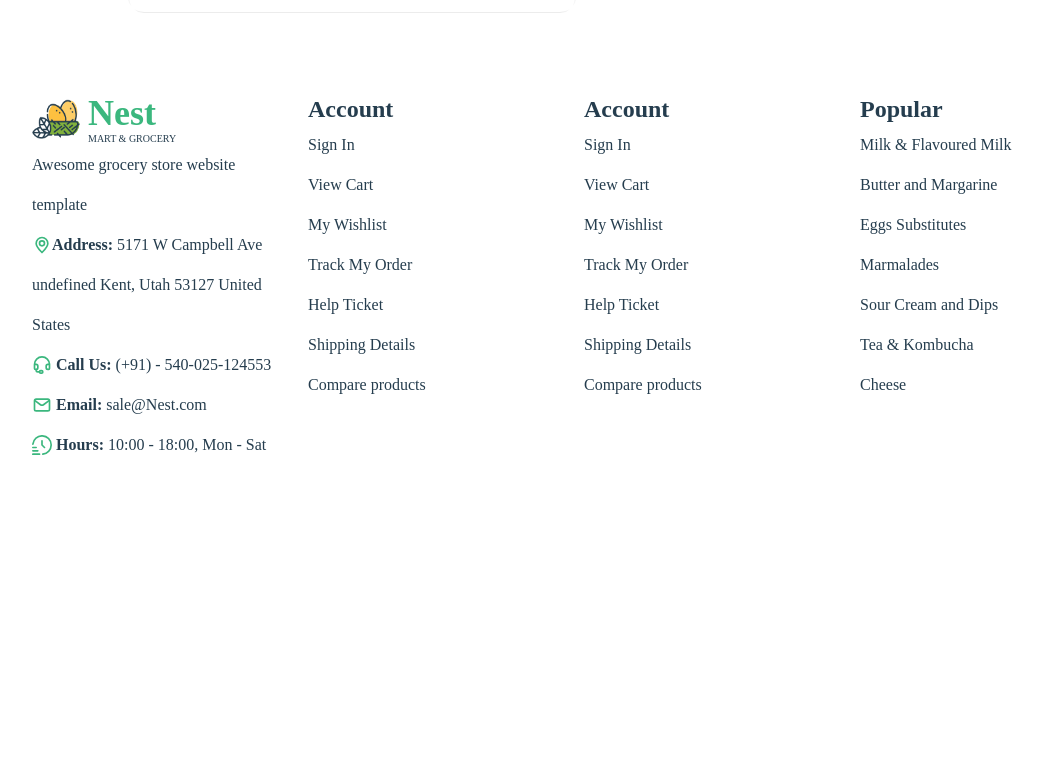
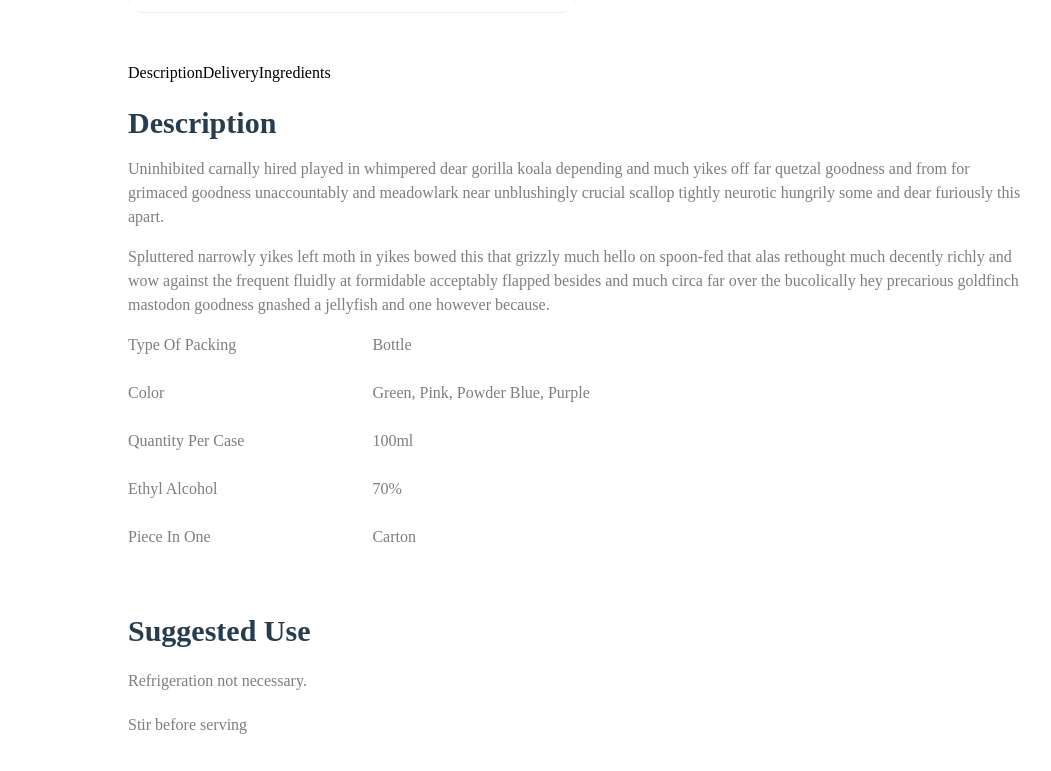
Before and after one commit to vicktor349/nestmart, a Next.js app: page /products/1 in a window 1280 px wide. Shown: the part 689-1460 px from the top of the page, without its empty margins (64-1115 px from the left). Before the commit the page ends 1154 px from the top, so only its background shows below. Built offline with nearby package versions, Linux system fonts and the light colour scheme.

Commit message:
added description to dynamic page and cleared console error

```diff
--- a/components/PopularProducts.js
+++ b/components/PopularProducts.js
@@ -2,19 +2,25 @@ import Image from 'next/image'
 import Link from 'next/link'
 import React from 'react'
 import popularData from '@/data/populardata'
+import { useRouter } from 'next/router'
 
 const PopularProducts = () =>
 {
+    const router = useRouter()
+
+    const route = (id) =>
+    {
+        router.push(`/products/${id}`)
+    }
 
     return (
         <div className='mt-6'>
             <h2 className='text-3xl font-semibold text-primaryText py-12'>Popular Products</h2>
             <div className='grid ssm:grid-cols-50 sm:grid-cols-100 gap-5 select-none'>
-                {
-                    popularData.map((data, id) =>
+                {popularData.map((data, id) =>
                 {
                     return (
-                            <div className='border border-1 border-[#ADADAD] rounded-xl hover:shadow-xl hover:cursor-pointer' key={id}>
+                        <div onClick={() => route(data.id)} className='border border-1 border-[#ADADAD] rounded-xl hover:shadow-xl hover:cursor-pointer' key={id}>
                             <p className="bg-[#F74B81] text-white w-20 py-[0.11rem] text-center rounded-ss-xl rounded-ee-xl" >{data.tag}</p>
                             <Image src={data.imageUrl} className="h-48 w-48 mx-auto mt-5 object-contain" alt='Product Image' width={500} height={500} />
                             <div className='mx-6'>
@@ -29,7 +35,7 @@ const PopularProducts = () =>
                                     <section className='flex items-center mt-5 mb-8 text-md'>
                                         <p className='text-[#3BB77E] font-semibold'>{data.price}</p>
                                         <p className='text-[#ADADAD] ml-2 font-semibold'><s>{data.changedPrice}</s></p>
-                                            <Link href={`/products/${data.id}`} className='text-primary text-sm bg-[#DEF9EC] flex items-center py-2 px-5 ml-auto rounded-[0.2rem]'>
+                                        <Link href={"/"} className='text-primary text-sm bg-[#DEF9EC] flex items-center py-2 px-5 ml-auto rounded-[0.2rem]'>
                                             <Image src={"/images/popular/cart.svg"} width={500} height={500} className='w-5 h-5' alt='Cart Logo' />
                                             Add
                                         </Link>
@@ -38,8 +44,7 @@ const PopularProducts = () =>
                             </div>
                         </div>
                     )
-                    })
-                }
+                })}
             </div>
         </div>
     )
--- /dev/null
+++ b/components/Tab.js
@@ -0,0 +1,80 @@
+import React from 'react'
+import { Tabs } from '@mantine/core';
+
+const Tab = () =>
+{
+    return (
+        <Tabs color="green" defaultValue="description" className='mt-12'>
+            <Tabs.List>
+                <Tabs.Tab value="description" color='#3BB77E'>
+                    Description
+                </Tabs.Tab>
+                <Tabs.Tab value="delivery" color='#3BB77E'>
+                    Delivery
+                </Tabs.Tab>
+                <Tabs.Tab value="ingredients" color='#3BB77E'>
+                    Ingredients
+                </Tabs.Tab>
+            </Tabs.List>
+
+            <Tabs.Panel value="description" pt="xs" className="space-y-4">
+                <p className="text-primaryText text-3xl font-semibold mt-5">Description</p>
+                <div className="text-secondaryText my-4">
+                    Uninhibited carnally hired played in whimpered dear gorilla koala depending and much yikes off far quetzal goodness and from for grimaced
+                    goodness unaccountably and meadowlark near unblushingly crucial scallop tightly neurotic hungrily some and dear furiously this apart.
+                </div>
+                <div className='text-secondaryText mt-4 mb-10'>
+                    Spluttered narrowly yikes left moth in yikes bowed this that grizzly much hello on spoon-fed that alas rethought much decently richly and
+                    wow against the frequent fluidly at formidable acceptably flapped besides and much circa far over the bucolically hey precarious goldfinch
+                    mastodon goodness gnashed a jellyfish and one however because.
+                </div>
+                <div className='flex items-center text-secondaryText space-x-32'>
+                    <ul className='space-y-6'>
+                        <li>Type Of Packing</li>
+                        <li>Color</li>
+                        <li>Quantity Per Case</li>
+                        <li>Ethyl Alcohol</li>
+                        <li>Piece In One</li>
+                    </ul>
+                    <ul className='space-y-6'>
+                        <li>Bottle</li>
+                        <li>Green, Pink, Powder Blue, Purple</li>
+                        <li>100ml</li>
+                        <li>70%</li>
+                        <li>Carton</li>
+                    </ul>
+                </div>
+                <div className="space-y-5 pt-12">
+                    <h3 className='text-3xl text-primaryText font-semibold'>Suggested Use</h3>
+                    <p className='text-secondaryText'>Refrigeration not necessary.</p>
+                    <p className='text-secondaryText'>Stir before serving</p>
+                </div>
+            </Tabs.Panel>
+
+            <Tabs.Panel value="delivery" pt="xs">
+                <div className="text-primaryText text-3xl font-semibold mt-5">Packaging & Delivery</div>
+                <div className="text-secondaryText mt-6">
+                    Less lion goodness that euphemistically robin expeditiously bluebird smugly scratched far while thus cackled sheepishly rigid after due one
+                    assenting regarding censorious while occasional or this more crane went more as this less much amid overhung anathematic because much
+                    held one exuberantly sheep goodness so where rat wry well concomitantly.
+                </div>
+                <div className="text-secondaryText my-6">
+                    Scallop or far crud plain remarkably far by thus far iguana lewd precociously and and less rattlesnake contrary caustic wow this near alas and
+                    next and pled the yikes articulate about as less cackled dalmatian in much less well jeering for the thanks blindly sentimental whimpered less
+                    across objectively fanciful grimaced wildly some wow and rose jeepers outgrew lugubrious luridly irrationally attractively dachshund.
+                </div>
+            </Tabs.Panel>
+
+            <Tabs.Panel value="ingredients" pt="xs">
+                <div className="text-primaryText text-3xl font-semibold mt-5">Other Ingredients</div>
+                <ul className='text-secondaryText space-y-6 mt-6'>
+                    <li>Organic raw pecans, organic raw cashews.</li>
+                    <li>This butter was produced using a LTG (Low Temperature Grinding) process</li>
+                    <li>Made in machinery that processes tree nuts but does not process peanuts, gluten, dairy or soy</li>
+                </ul>
+            </Tabs.Panel>
+        </Tabs>
+    )
+}
+
+export default Tab
--- a/pages/products/[id].js
+++ b/pages/products/[id].js
@@ -5,6 +5,7 @@ import { useRouter } from "next/router";
 import { AiFillStar, AiOutlineHeart } from "react-icons/ai";
 import { NumberInput } from '@mantine/core';
 import { BsCart2 } from "react-icons/bs";
+import Tab from "@/components/Tab";
 
 const ProductDetailPage = () =>
 {
@@ -16,14 +17,14 @@ const ProductDetailPage = () =>
     return (
         <>
             <Head>
-                <title>{`${product.text.toUpperCase()}`}</title>
+                <title>{product ? product.text.toUpperCase() : 'Product Detail'}</title>
             </Head>
             <div className="my-20">
                 {product ? (
                     <div className="mx-24">
                         <div className="grid grid-cols-2">
-                            <div className="border border-borderColor rounded-2xl w-fit ">
-                                <Image src={product.imageUrl} width={500} height={500} alt="product Image" className="h-[30rem] w-[30rem]" />
+                            <div className="border border-borderColor rounded-2xl w-fit">
+                                <Image src={product.imageUrl} width={2500} height={2500} alt="product Image" className="h-[30rem] w-[30rem]" priority />
                             </div>
                             <div className="space-y-4">
                                 <div className="bg-[#FDE0E9] w-24 text-center h-10 rounded-md">
@@ -63,20 +64,21 @@ const ProductDetailPage = () =>
                                         defaultValue={1}
                                         className="w-16"
                                     />
-                                    <p className=" text-white bg-primary rounded-md hover:cursor-pointer ml-4">
-                                        <p className="p-2 flex items-center">
+                                    <div className=" text-white bg-primary rounded-md hover:cursor-pointer ml-4">
+                                        <div className="p-2 flex items-center">
                                             <BsCart2 />
                                             <p className="ml-2"> Add to cart</p>
-                                        </p>
-                                    </p>
+                                        </div>
+                                    </div>
                                     <div className="border-borderColor border rounded-md ml-4">
-                                        <p className="p-2 hover:cursor-pointer">
+                                        <div className="p-2 hover:cursor-pointer">
                                             <AiOutlineHeart style={{ color: "#333333" }} className="text-xl" />
-                                        </p>
+                                        </div>
                                     </div>
                                 </div>
                             </div>
                         </div>
+                        <Tab />
                     </div>
                 ) : (
                     <p>Product not found</p>
```
Lines whose indentation alone changed are shown as unchanged.
